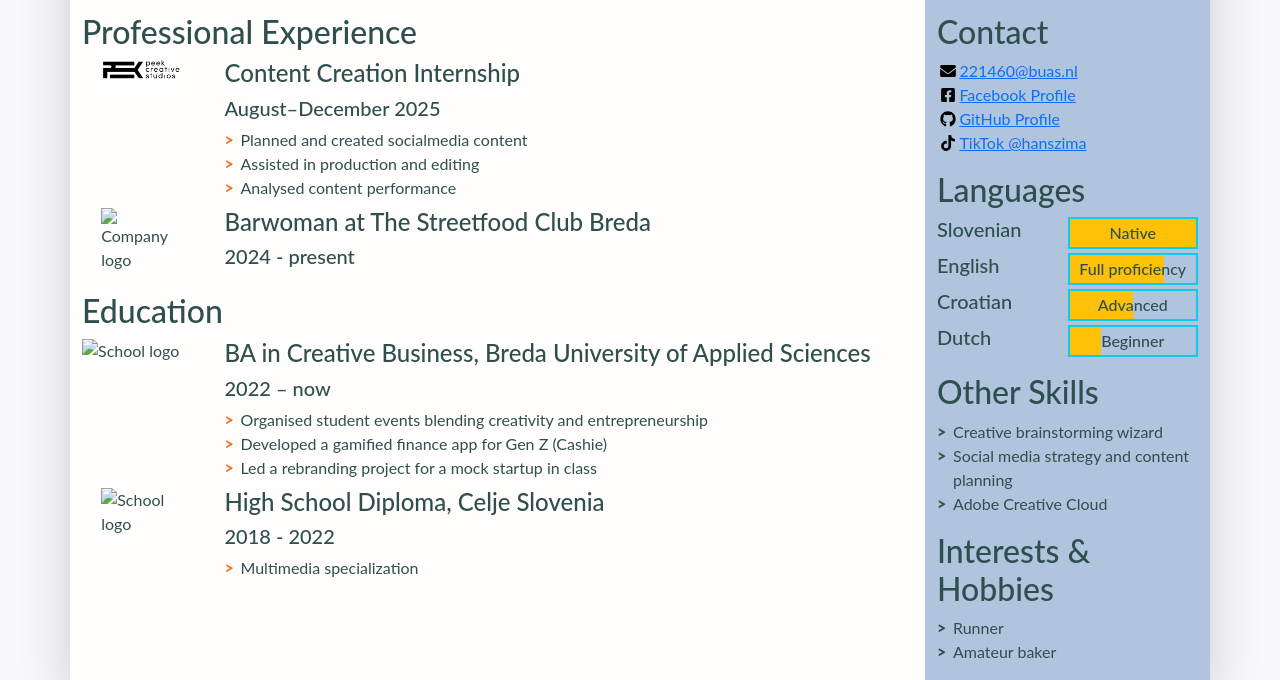
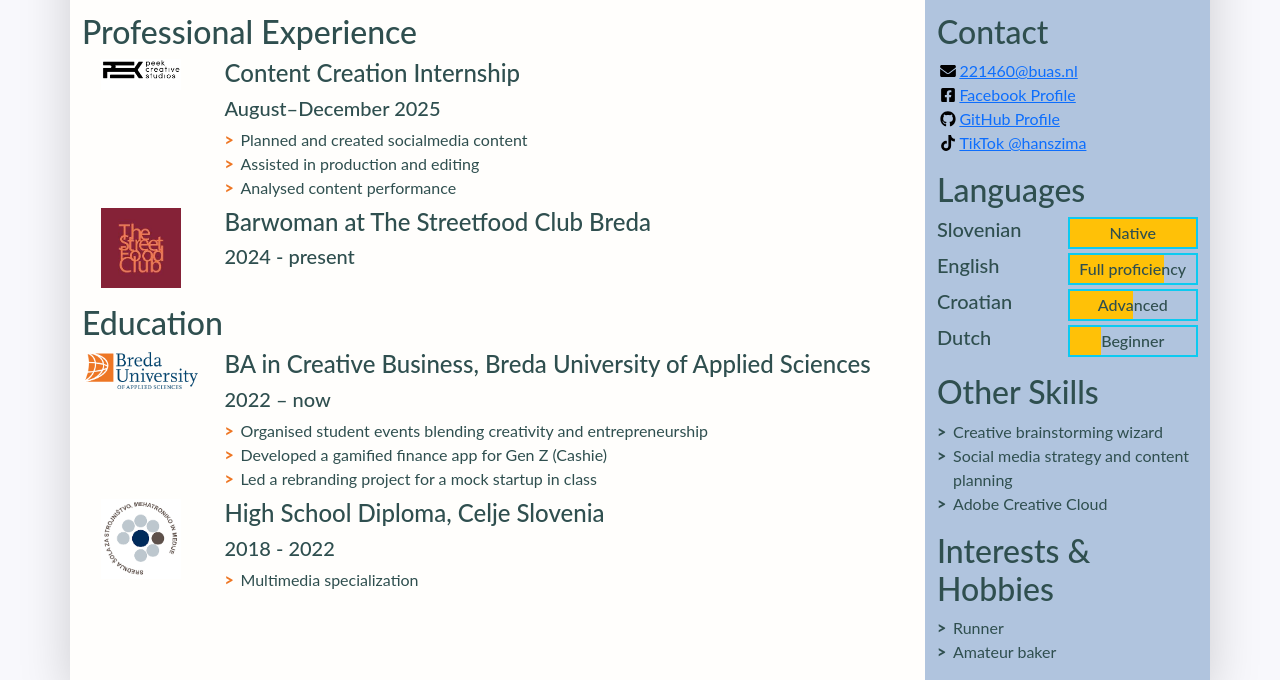
Before and after one commit to hanarojnik/my-resume, a plain HTML site: page index.html in a window 1280 px wide. Shown: the part 184-864 px from the top of the page. Drawn offline with nearby package versions, Linux system fonts and the light colour scheme.

Commit message:
Final edits and image updates

```diff
--- a/index.html
+++ b/index.html
@@ -14,7 +14,7 @@
     <!-- Links to our additional CSS styles -->
     <link rel="stylesheet" href="css/styles.css">
 
-    <title>Firstname Lastname's Resumé</title>
+    <title>Hana Marija Rojnik's Resumé</title>
   </head>
   <!-- End of the head -->
 
@@ -99,7 +99,7 @@
               <li class="biography-item row mb-2">
                 <div class="logo-container col-3 col-sm-2 col-md-3 col-lg-2">
                 <!-- We're using a grid inside a grid so we can align logos and text -->
-                  <img class="biography-logo mw-100 d-block mx-auto" src="images/employers/trolley.svg" alt="Company logo" width="80">
+                  <img class="biography-logo mw-100 d-block mx-auto" src="images/employers/streetfood-logo.jpg" alt="Company logo" width="80">
                 </div>
                 <div class="biography-contents col-9 col-sm-10 col-md-9 col-lg-10">
                   <h4>Barwoman at The Streetfood Club Breda</h4>
@@ -120,7 +120,7 @@
               <!-- Top item in education. And by "top", I mean a Bachelor in Creative Business at BUas. -->
               <li class="biography-item row mb-2">
                 <div class="logo-container col-3 col-sm-2 col-md-3 col-lg-2">
-                  <img class="biography-logo mw-100 d-block mx-auto" src="images/schools/logo-buas.svg" alt="School logo" width="120">
+                  <img class="biography-logo mw-100 d-block mx-auto" src="images/education/buas-logo.png" alt="School logo" width="120">
                 </div>
                 <div class="biography-contents col-9 col-sm-10 col-md-9 col-lg-10">
                   <h4>BA in Creative Business, Breda University of Applied Sciences</h4>
@@ -137,7 +137,7 @@
               <!-- 2nd item in education -->
               <li class="biography-item row mb-2">
                 <div class="logo-container col-3 col-sm-2 col-md-3 col-lg-2">
-                  <img class="biography-logo mw-100 d-block mx-auto" src="images/schools/school.svg" alt="School logo" width="80">
+                  <img class="biography-logo mw-100 d-block mx-auto" src="images/education/high-school-logo.png" alt="School logo" width="80">
                 </div>
                 <div class="biography-contents col-9 col-sm-10 col-md-9 col-lg-10">
                   <h4>High School Diploma, Celje Slovenia&nbsp;</h4>
```
Also changed, not shown: images/education/buas-logo.png (added), images/education/high-school-logo.png (renamed from images/high-school-logo.png), images/employers/streetfood-logo.jpg (renamed from images/employers/streetfood-logo.jpeg), 2 other files.
